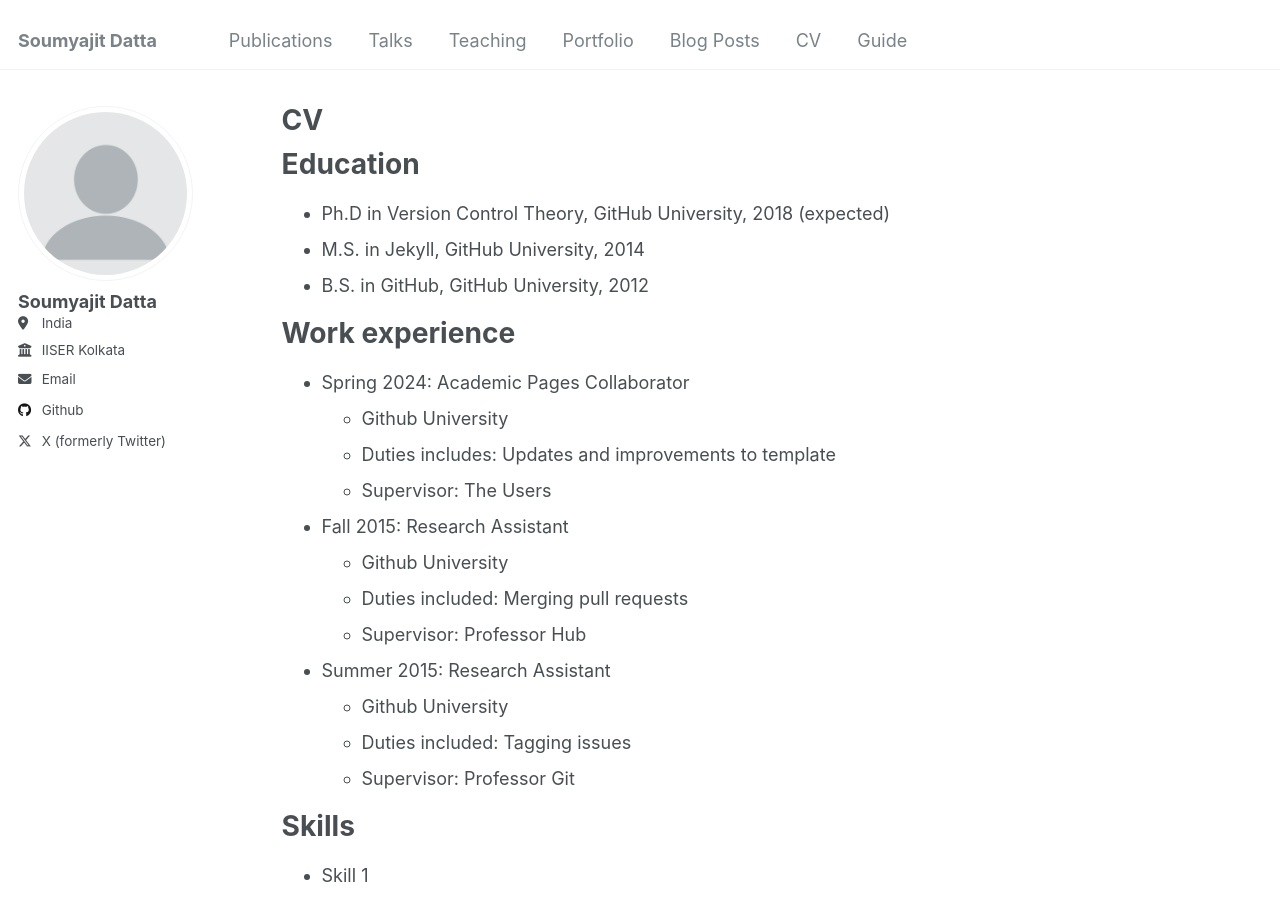
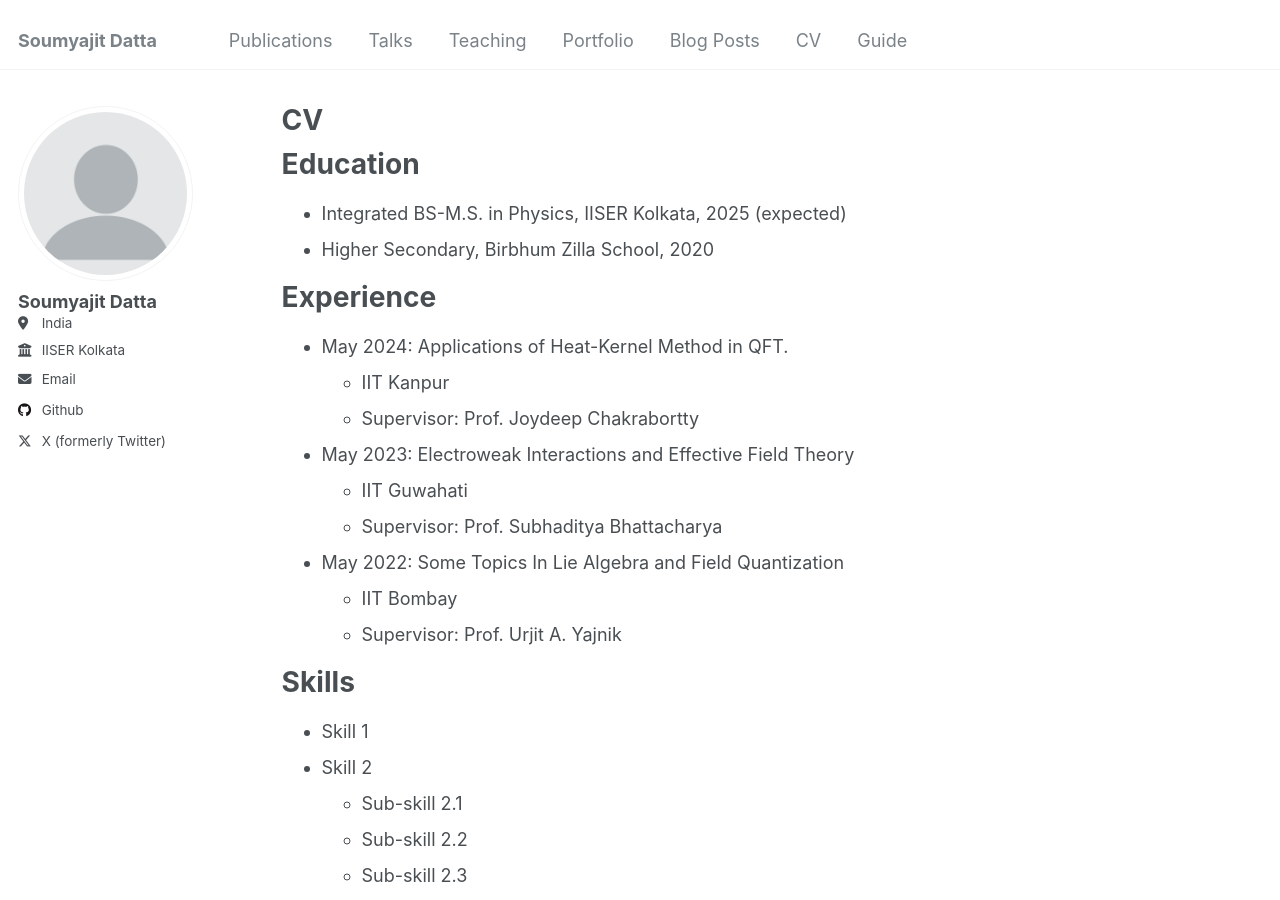
Before and after one commit to soumya-jit-datta/soumya-jit-datta.github.io, a Jekyll site: the page built from _pages/cv.md, in a window 1280 px wide and 900 px high. Built offline with Jekyll 4.4.1, drawn with Linux system fonts in a browser that asks for light colours.

Commit message:
Update cv.md

```diff
--- a/_pages/cv.md
+++ b/_pages/cv.md
@@ -11,26 +11,22 @@ redirect_from:
 
 Education
 ======
-* Ph.D in Version Control Theory, GitHub University, 2018 (expected)
-* M.S. in Jekyll, GitHub University, 2014
-* B.S. in GitHub, GitHub University, 2012
+* Integrated BS-M.S. in Physics, IISER Kolkata, 2025 (expected)
+* Higher Secondary, Birbhum Zilla School, 2020
 
-Work experience
+Experience
 ======
-* Spring 2024: Academic Pages Collaborator
-  * Github University
-  * Duties includes: Updates and improvements to template
-  * Supervisor: The Users
+* May 2024: Applications of Heat-Kernel Method in QFT.
+  * IIT Kanpur
+  * Supervisor: Prof. Joydeep Chakrabortty
 
-* Fall 2015: Research Assistant
-  * Github University
-  * Duties included: Merging pull requests
-  * Supervisor: Professor Hub
+* May 2023: Electroweak Interactions and Effective Field Theory
+  * IIT Guwahati
+  * Supervisor: Prof. Subhaditya Bhattacharya
 
-* Summer 2015: Research Assistant
-  * Github University
-  * Duties included: Tagging issues
-  * Supervisor: Professor Git
+* May 2022: Some Topics In Lie Algebra and Field Quantization
+  * IIT Bombay
+  * Supervisor: Prof. Urjit A. Yajnik
 
 Skills
 ======
```
